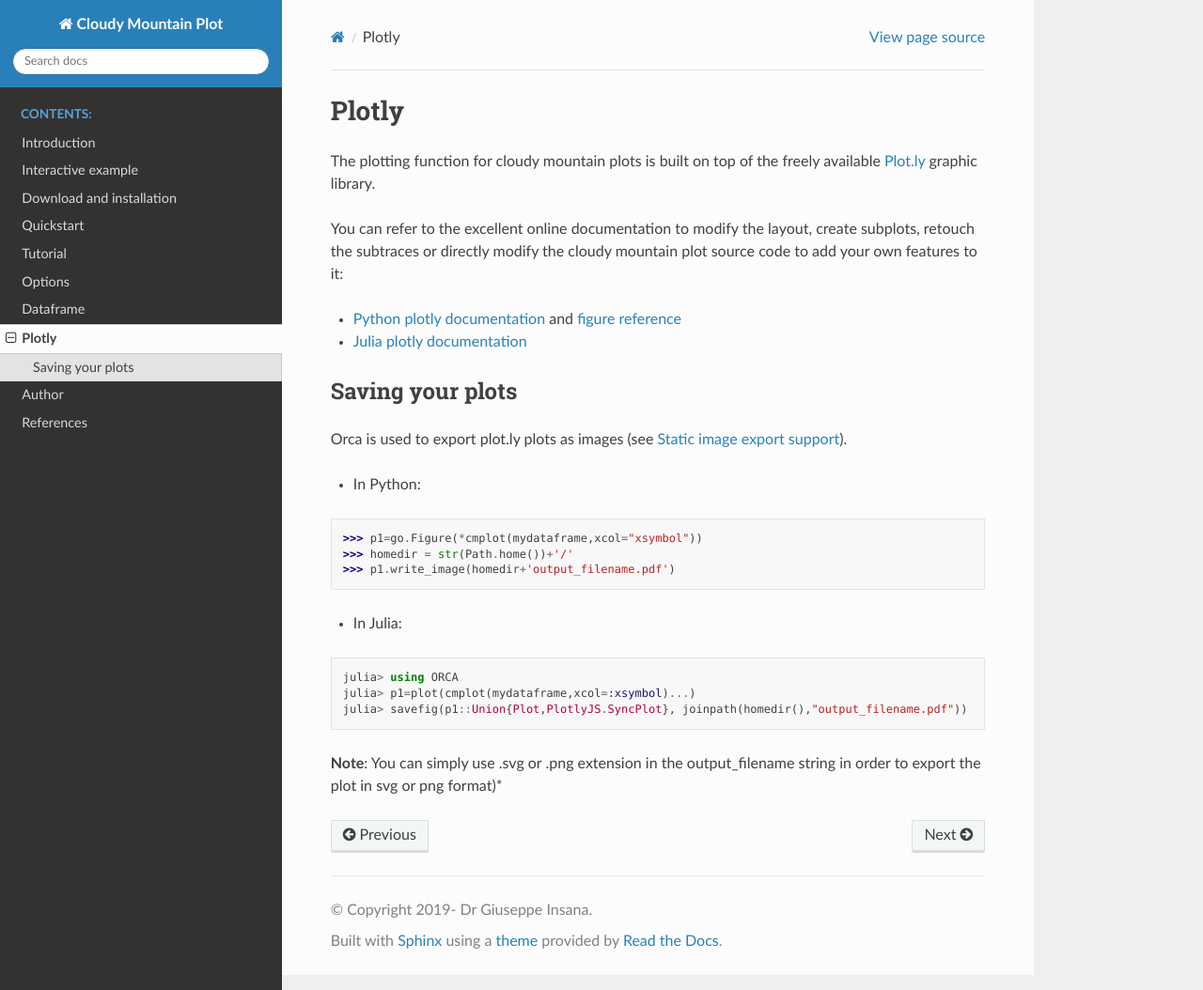
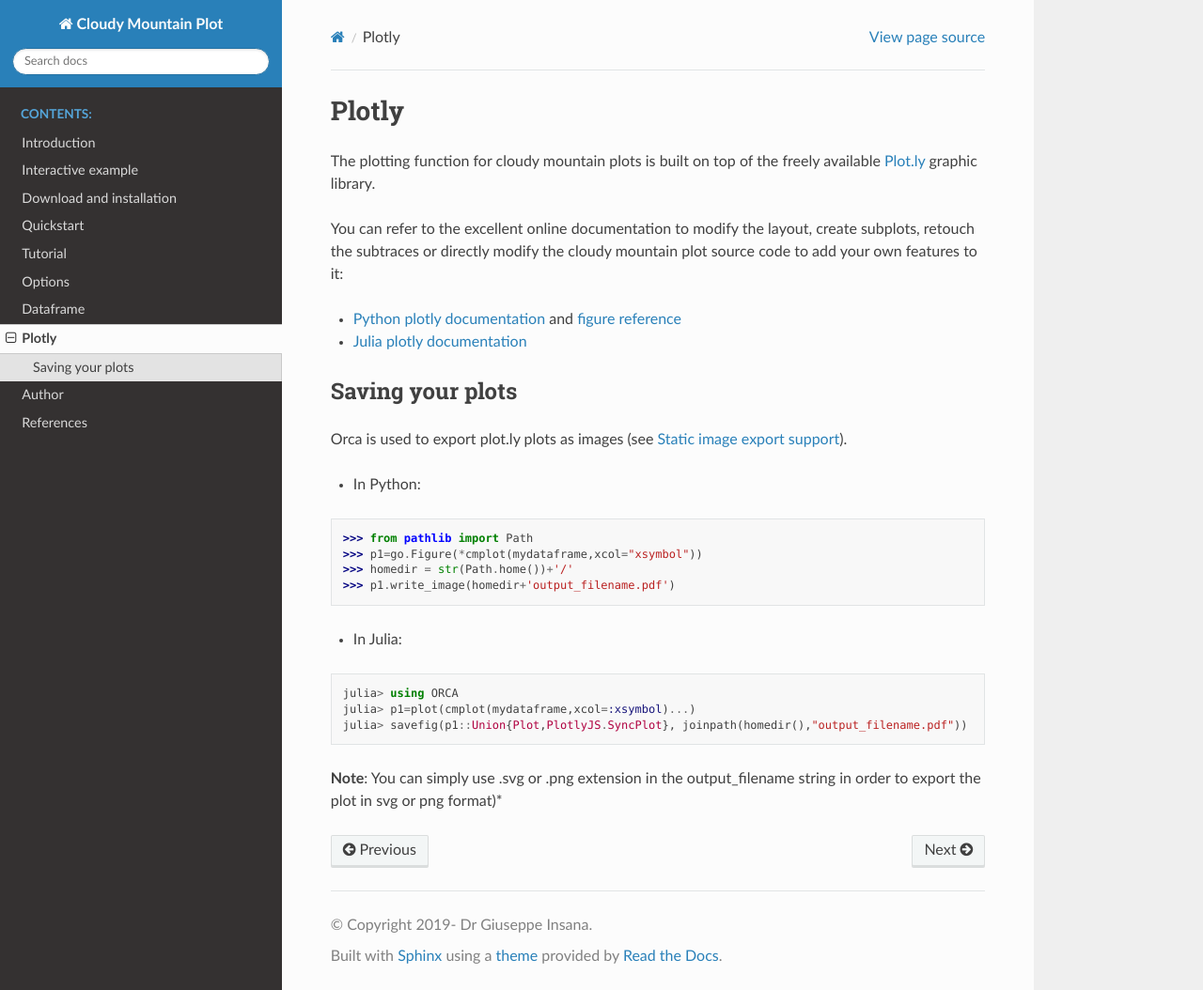
Before and after one commit to g-insana/cmplot, a Sphinx documentation site: the page built from docs/plotly.rst, in a window 1280 px wide and 1054 px high. Shown: the whole window at 94% size. Built offline with Sphinx 7.4.7 and the Read the Docs theme 2.0.0, drawn with Linux system fonts in a browser that asks for light colours.

Commit message:
Add files via upload

```diff
--- a/docs/plotly.rst
+++ b/docs/plotly.rst
@@ -17,6 +17,7 @@
 
 .. code-block:: python
 
+    >>> from pathlib import Path
     >>> p1=go.Figure(*cmplot(mydataframe,xcol="xsymbol"))
     >>> homedir = str(Path.home())+'/'
     >>> p1.write_image(homedir+'output_filename.pdf')
```
